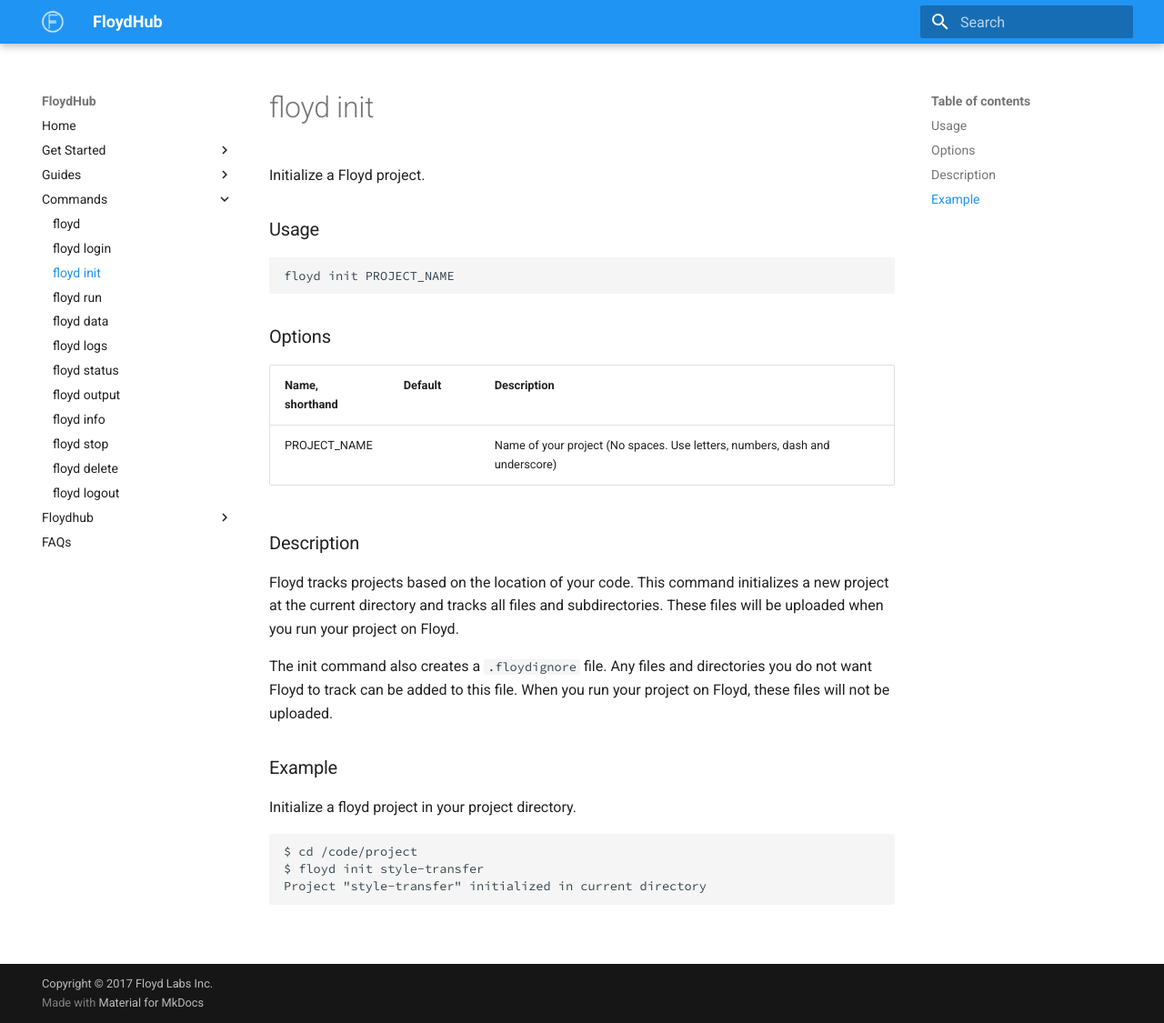
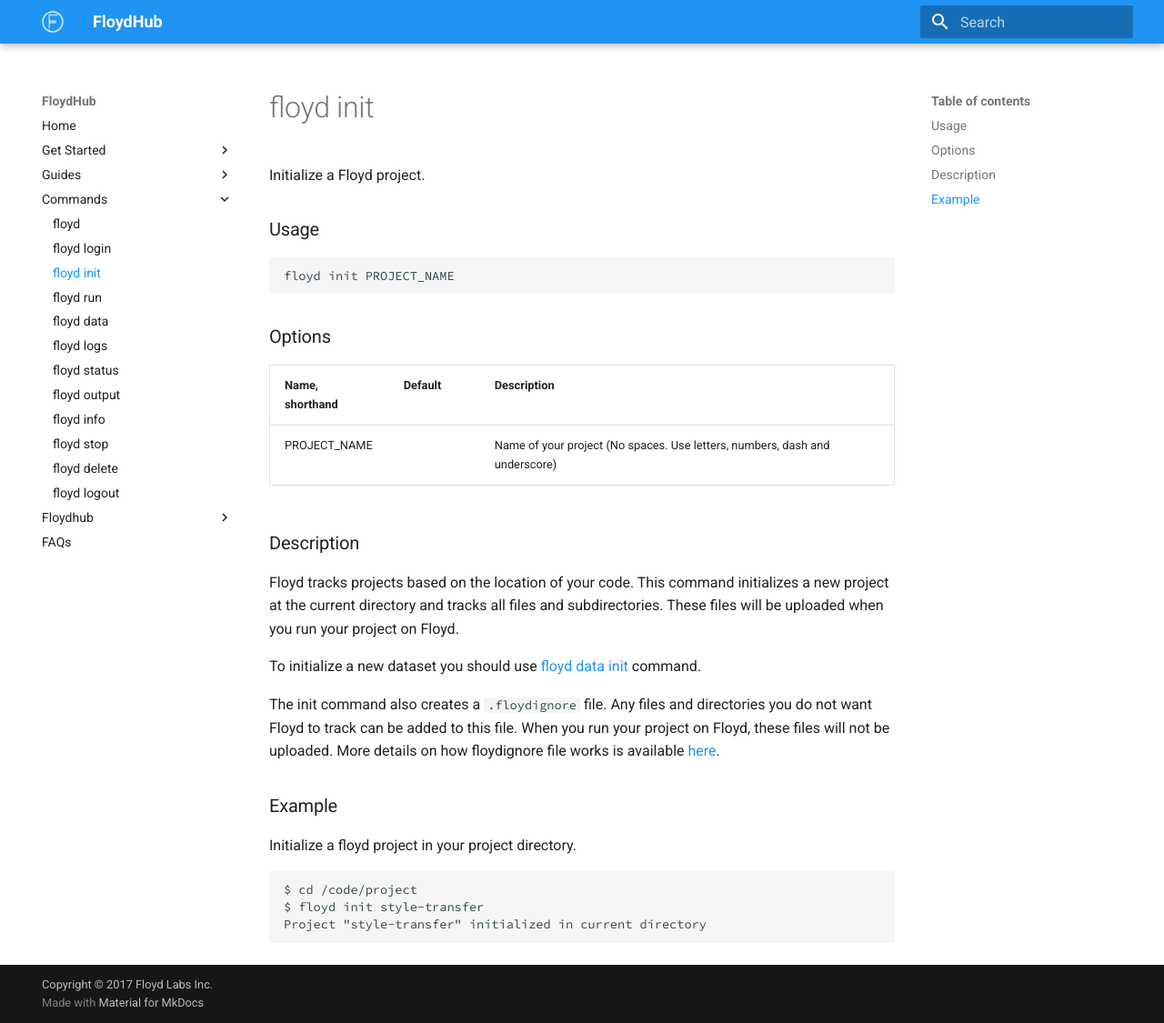
Before and after one commit to floydhub/floyd-docs, an MkDocs documentation site: the page built from docs/commands/init.md, in a window 1280 px wide and 1125 px high. Shown: the whole window at 91% size. Built offline with MkDocs 1.6.1 and Material for MkDocs 9.7.7, drawn with Linux system fonts in a browser that asks for light colours; old or Windows-style settings are respelled for this version of MkDocs.

Commit message:
Add documentation for floydignore

```diff
--- a/docs/commands/init.md
+++ b/docs/commands/init.md
@@ -14,8 +14,11 @@
 Floyd tracks projects based on the location of your code. This command initializes a new project at the current directory and
 tracks all files and subdirectories. These files will be uploaded when you run your project on Floyd.
 
+To initialize a new dataset you should use [floyd data init](data/#floyd-data-init) command.
+
 The init command also creates a `.floydignore` file. Any files and directories you do not want Floyd to track can be added
-to this file. When you run your project on Floyd, these files will not be uploaded.
+to this file. When you run your project on Floyd, these files will not be uploaded. More details on how floydignore
+file works is available [here](../home/floyd_ignore).
 
 ### Example
 Initialize a floyd project in your project directory.
--- a/mkdocs.yml
+++ b/mkdocs.yml
@@ -10,6 +10,7 @@
         - 'Managing Output': home/managing_output.md
         - 'Installing Dependencies': home/installing_dependencies.md
         - 'Environments': home/environments.md
+        - 'FloydIgnore': home/floyd_ignore.md
     - Guides:
         - 'Jupyter Notebook': guides/jupyter.md
         - 'Style Transfer': guides/style_transfer.md
```
Also changed, not shown: docs/faq.md (+2 -1 lines), docs/guides/workflows.md (added, +48 -0 lines).
